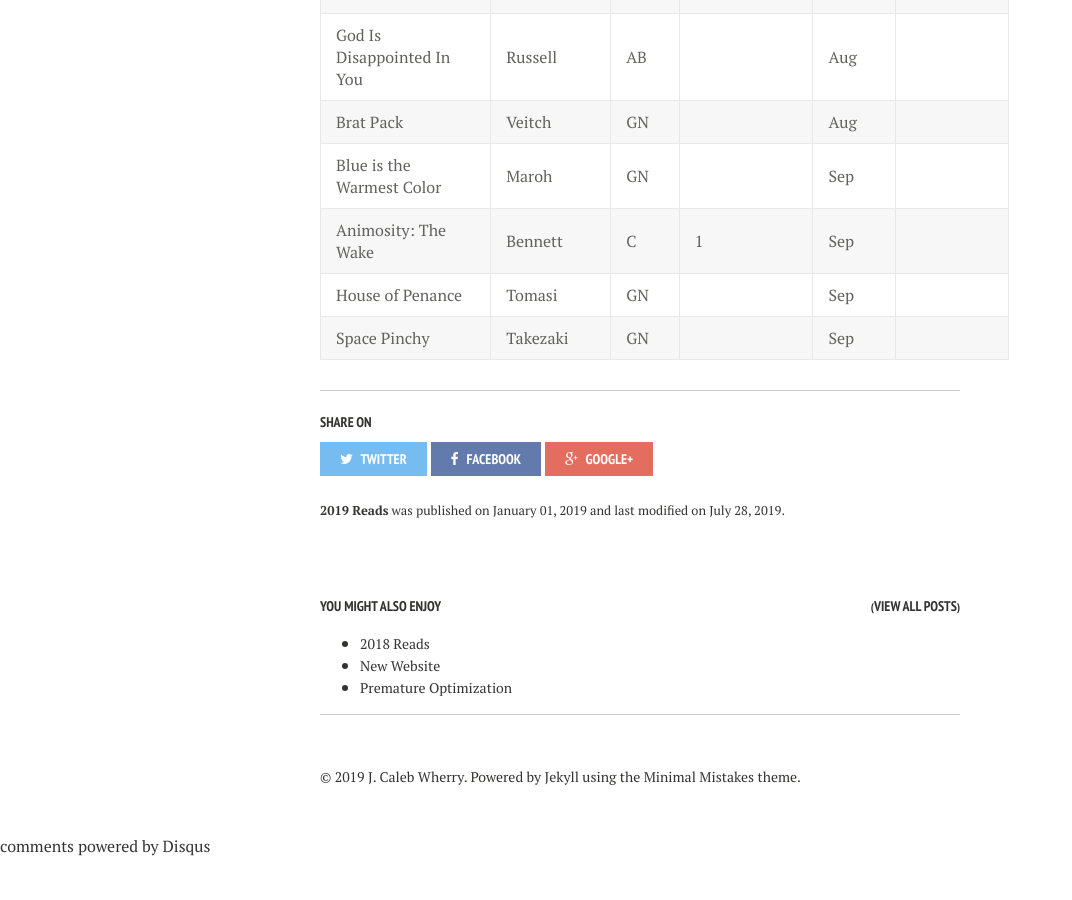
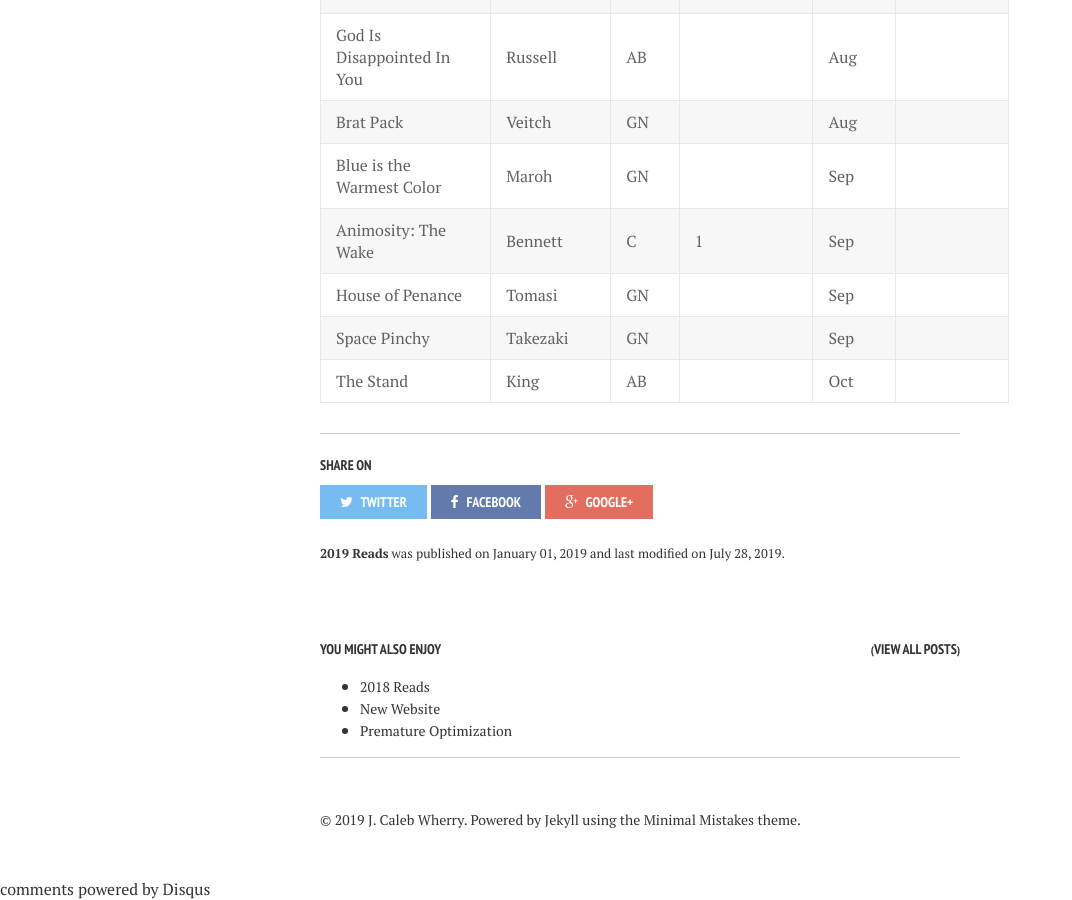
Before and after one commit to calebwherry/calebwherry.github.io, a Jekyll site: the page built from _posts/2019-01-01-2019-Reads.md, in a window 1280 px wide and 900 px high, scrolled down 6993 px. Shown: the whole window, without its empty margins (0-1072 px from the left). Built offline with Jekyll 4.4.1, drawn with Linux system fonts in a browser that asks for light colours; nearby versions of some CDN libraries; comment, search, counter and statistics services are not loaded; before the commit the page ends 7850 px from its top, so only the background shows below that.

Commit message:
Added new 2019 reads.

```diff
--- a/_posts/2019-01-01-2019-Reads.md
+++ b/_posts/2019-01-01-2019-Reads.md
@@ -139,3 +139,4 @@ Note: Under 'Issue/Volume', '#' denotes a single comic issue. Otherwise, it is a
 | Animosity: The Wake                           | Bennett        | C     | 1            | Sep          |                                               |
 | House of Penance                              | Tomasi         | GN    |              | Sep          |                                               |
 | Space Pinchy                                  | Takezaki       | GN    |              | Sep          |                                               |
+| The Stand                                     | King           | AB    |              | Oct          |                                               |
```
